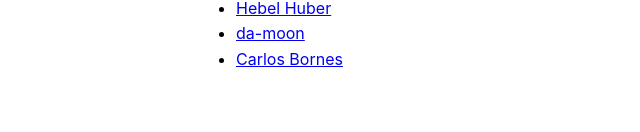
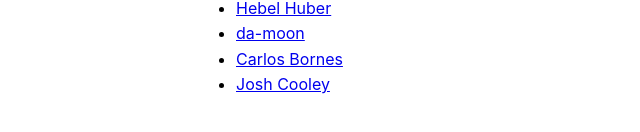
Before and after one commit to fabiospampinato/website, a Next.js app: page /thanks in a window 1280 px wide. Shown: the part 1014-1146 px from the top of the page, without its empty margins (69-709 px from the left). Built offline with nearby package versions, Linux system fonts and the light colour scheme.

Commit message:
Thanks: updated

```diff
--- a/pages/thanks.tsx
+++ b/pages/thanks.tsx
@@ -44,6 +44,7 @@
       <li><a href="https://github.com/HebelHuber">Hebel Huber</a></li>
       <li><a href="https://github.com/da-moon">da-moon</a></li>
       <li><a href="https://github.com/CBornes">Carlos Bornes</a></li>
+      <li><a href="https://github.com/JoshCooley">Josh Cooley</a></li>
     </ul>
   </Layout>
 );
```
